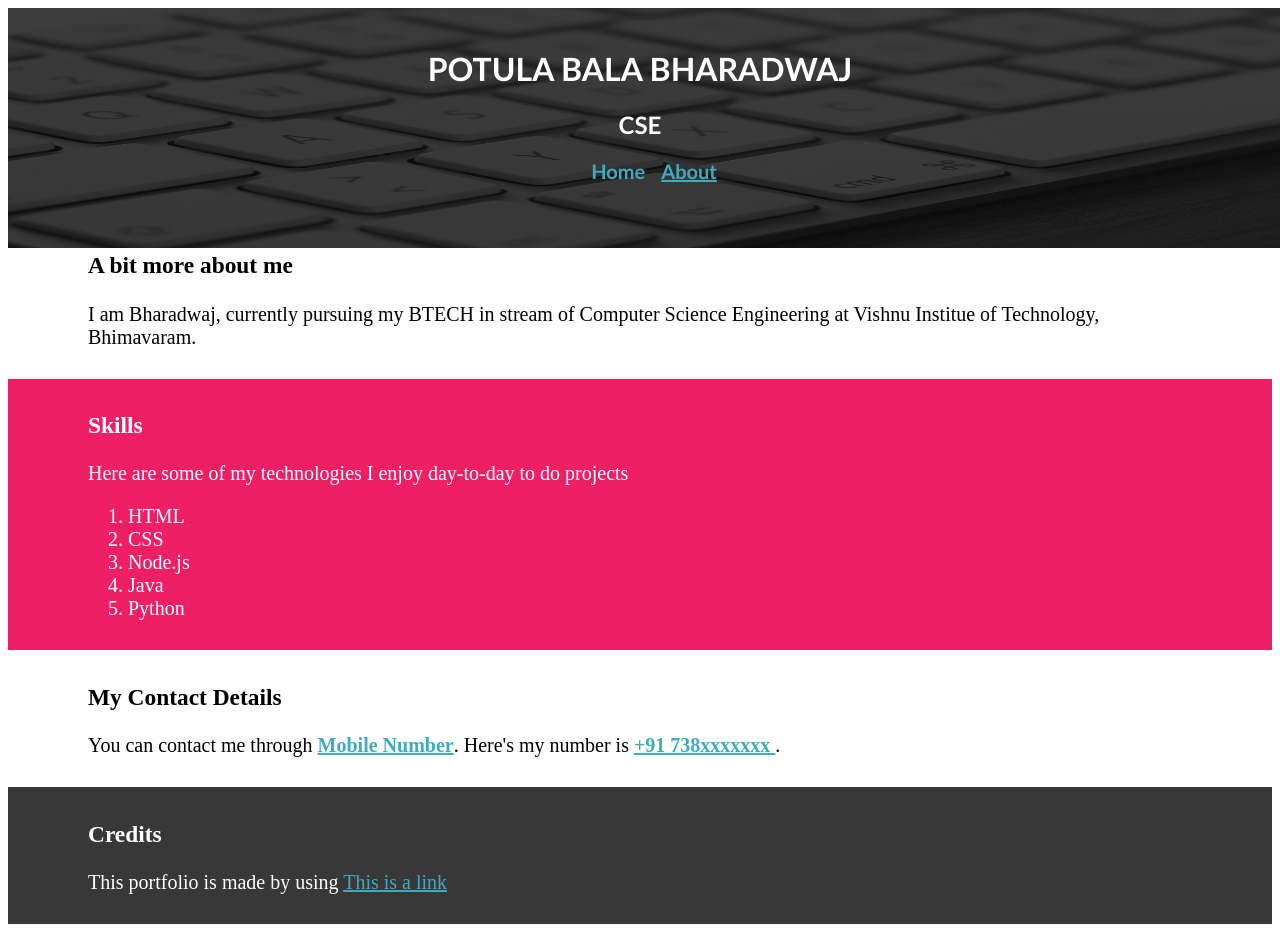
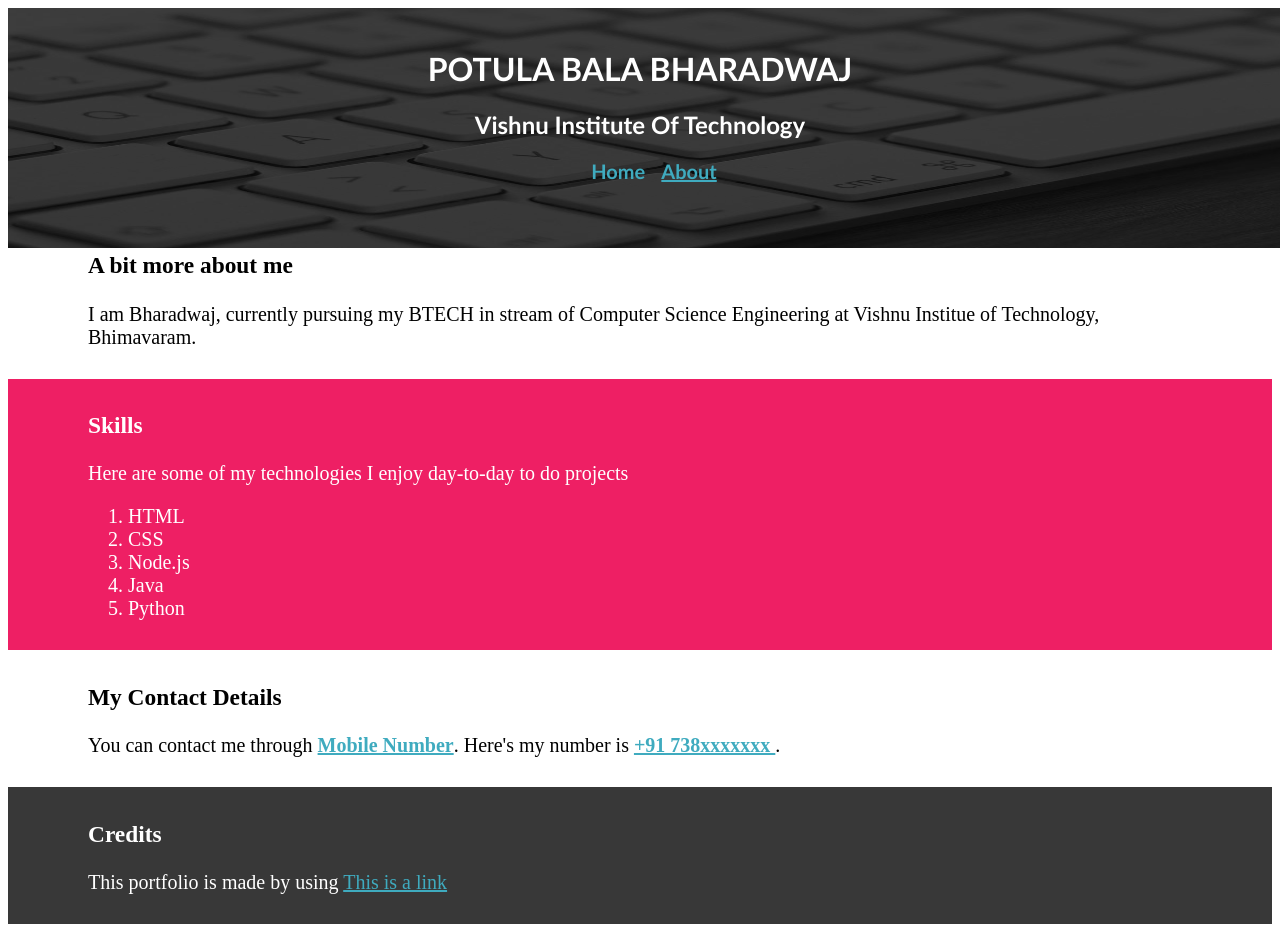
Before and after one commit to balabharadwaj/css-5, a plain HTML site: page index.html in a window 1280 px wide. Drawn offline with Linux system fonts and the light colour scheme.

Commit message:
Update index.html

```diff
--- a/index.html
+++ b/index.html
@@ -12,7 +12,7 @@
 	<img src="Background.jpg" >
 		<div class="text">
 		<h1>POTULA BALA BHARADWAJ</h1>
-		<h2>CSE</h2>
+		<h2>Vishnu Institute Of Technology</h2>
 		<ul>
 			<li id="home"><b>Home</b></li>
 			<li class="blue"><b>About</b></li>
```
